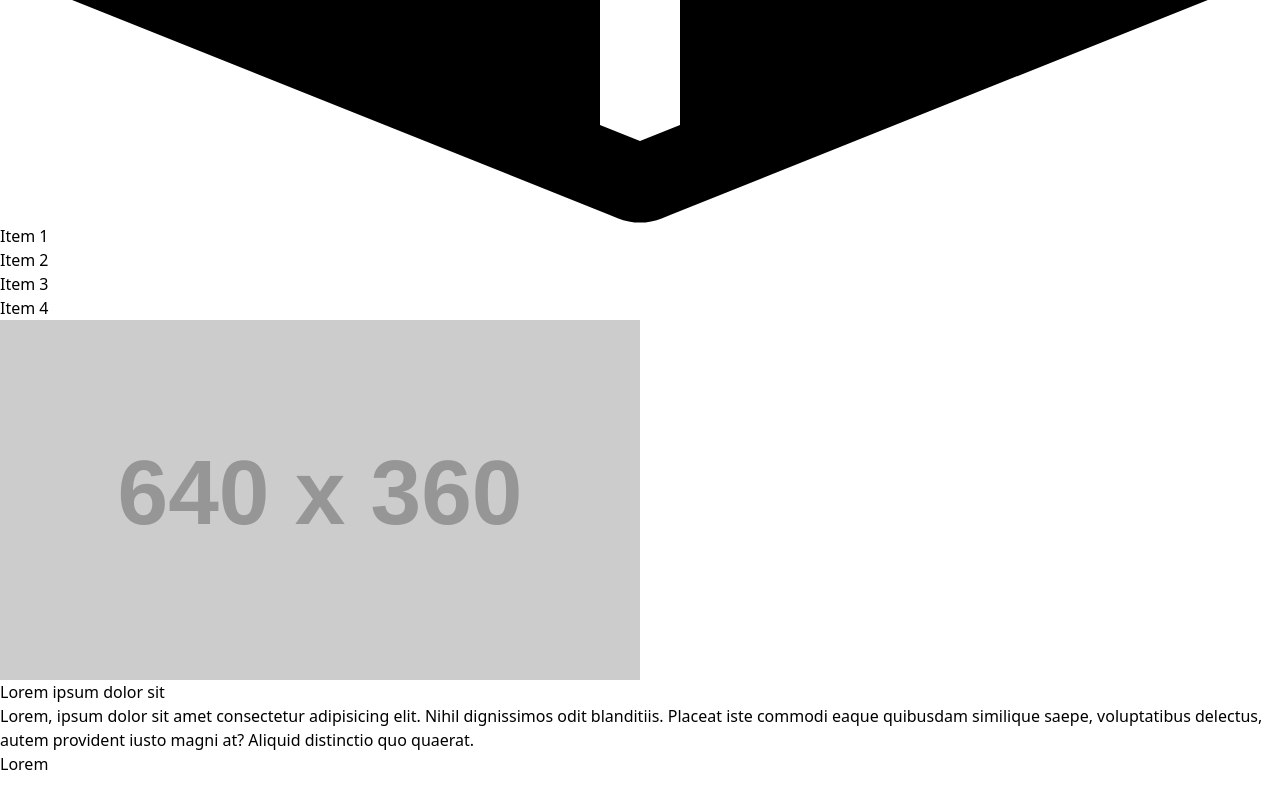
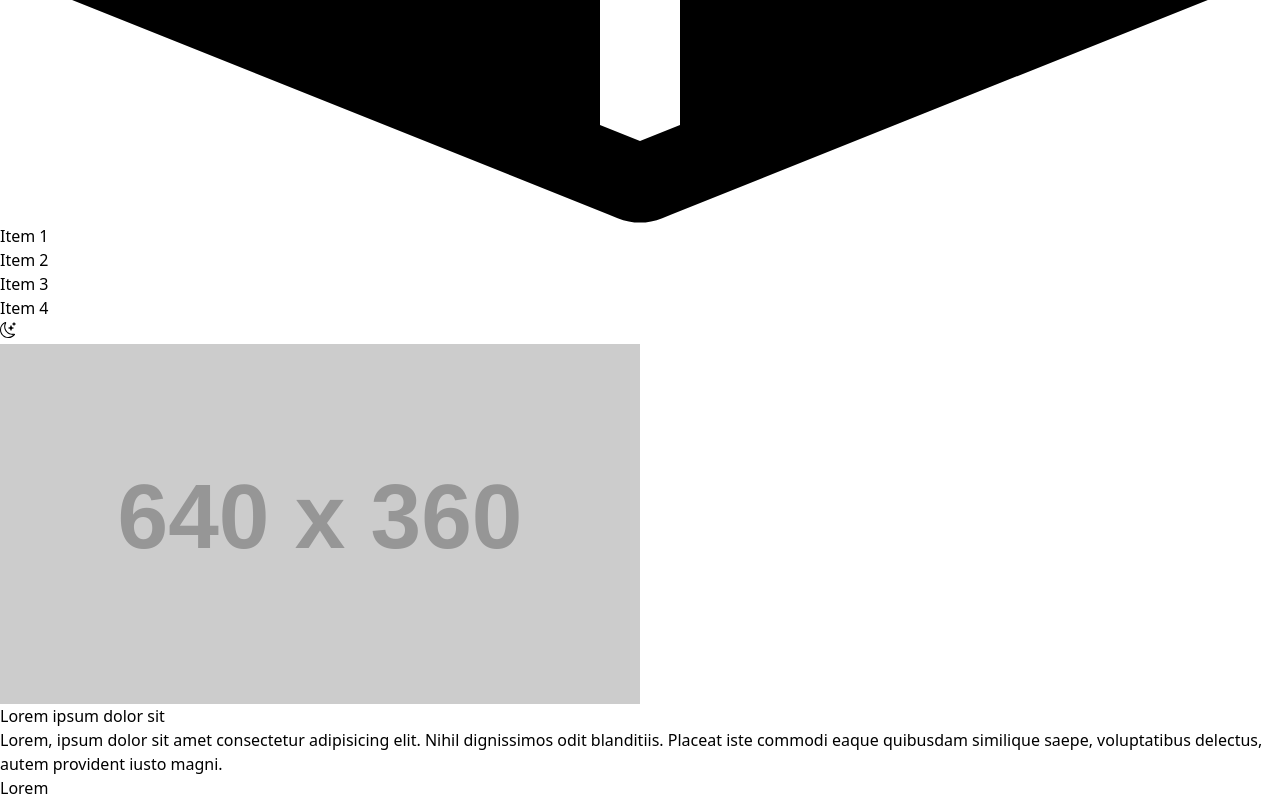
Before and after one commit to soycmramos/react-portfolio, a React (Vite) app: page / in a window 1280 px wide. Shown: the part 1056-1856 px from the top of the page. Before the commit the page ends 1832 px from the top, so only its background shows below. Built offline with nearby package versions, Linux system fonts and the light colour scheme.

Commit message:
Set Layout

```diff
--- a/package.json
+++ b/package.json
@@ -11,7 +11,8 @@
   },
   "dependencies": {
     "react": "^18.2.0",
-    "react-dom": "^18.2.0"
+    "react-dom": "^18.2.0",
+    "react-icons": "^4.9.0"
   },
   "devDependencies": {
     "@types/react": "^18.0.28",
--- a/src/App.jsx
+++ b/src/App.jsx
@@ -1,19 +1,16 @@
 import Header from './components/Header'
-import Nav from './components/Nav'
-import Logo from './components/Logo'
 import Hero from './components/Hero'
+import Layout from './components/Layout/Layout'
+import Footer from './components/Footer'
 
 const App = () => {
   return (
     <>
-      <Header>
-        <Logo />
-        <Nav />
-      </Header>
-      <main>
+      <Header />
+      <Layout>
         <Hero />
-      </main>
-      <footer></footer>
+      </Layout>
+      <Footer />
     </>
   )
 }
--- /dev/null
+++ b/src/components/Footer.jsx
@@ -0,0 +1,6 @@
+const Footer = () => {
+	<>
+	</>
+}
+
+export default Footer
--- a/src/components/Header.jsx
+++ b/src/components/Header.jsx
@@ -1,13 +1,17 @@
-const Header = ({ children }) => {
+import Nav from './Nav'
+import Logo from './Logo'
+
+const Header = () => {
   return (
-    <header className="h-14 bg-white shadow-sm">
+    <header className="h-14 bg-gray-900 shadow-sm">
       <div className="container mx-auto px-4 h-full">
         <div className="flex justify-between items-center h-full">
-          { children }
+          <Logo />
+          <Nav />
         </div>
       </div>
     </header>
-  );
-};
+  )
+}
 
 export default Header
--- a/src/components/Hero.jsx
+++ b/src/components/Hero.jsx
@@ -1,19 +1,19 @@
 const Hero = () => {
   return (
-    <section className="bg-slate-900 py-12">
+    <section className="bg-gray-900 py-12">
       <div className="container mx-auto px-4">
-        <div className="flex flex-col md:flex-row items-center">
+        <div className="flex flex-col md:flex-row-reverse items-center gap-8">
           <img
             src="http://via.placeholder.com/640x360"
             alt="Hero img"
-            className="md:w-1/2 rounded-lg"
+            className="md:w-1/2 rounded-lg "
           />
-          <div className="mt-8 md:w-1/2 md:mt-0 md:ml-10 h-auto">
-            <h2 className="text-white text-3xl font-bold mb-4">Lorem ipsum dolor sit</h2>
-            <p className="text-white mb-8">
-              Lorem, ipsum dolor sit amet consectetur adipisicing elit. Nihil dignissimos odit blanditiis. Placeat iste commodi eaque quibusdam similique saepe, voluptatibus delectus, autem provident iusto magni at? Aliquid distinctio quo quaerat.
+          <div className="md:w-1/2 md:mt-0 flex flex-col gap-4 md:gap-6">
+            <h2 className="text-white font-bold text-3xl lg:text-4xl">Lorem ipsum dolor sit</h2>
+            <p className="text-white">
+              Lorem, ipsum dolor sit amet consectetur adipisicing elit. Nihil dignissimos odit blanditiis. Placeat iste commodi eaque quibusdam similique saepe, voluptatibus delectus, autem provident iusto magni.
             </p>
-            <a href="#" className="inline-block py-2 px-4 rounded bg-white font-bold hover:bg-slate-200 focus:ring focus:ring-slate-500 focus:bg-white transition cursor-pointer">Lorem</a>
+            <a href="#" className="inline-block py-2 px-4 rounded bg-white font-bold hover:bg-slate-200 focus:ring focus:ring-slate-500 focus:bg-white transition cursor-pointer self-start">Lorem</a>
           </div>
         </div>
       </div>
--- /dev/null
+++ b/src/components/Layout/Layout.jsx
@@ -0,0 +1,11 @@
+const Layout = ({ children }) => {
+
+  return (
+    <main>
+      {children}
+    </main>
+  )
+}
+
+
+export default Layout
--- a/src/components/Nav.jsx
+++ b/src/components/Nav.jsx
@@ -1,3 +1,5 @@
+import { BsMoonStars } from 'react-icons/bs'
+
 const Nav = () => {
 	return (
 		<nav>
@@ -9,11 +11,16 @@ const Nav = () => {
 			</label>
 
 			<div className="fixed top-14 inset-0 p-4 w-3/5 sm:w-1/2 bg-white shadow-sm md:shadow-none md:w-auto md:static md:p-0 -translate-x-full md:translate-x-0 transition">
-        <ul className="flex flex-col gap-2 md:flex-row">
-          <li><a href="#" className="block w-full py-2 px-4 rounded hover:bg-slate-100 font-semibold transition">Item 1</a></li>
-          <li><a href="#" className="block w-full py-2 px-4 rounded hover:bg-slate-100 font-semibold transition">Item 2</a></li>
-          <li><a href="#" className="block w-full py-2 px-4 rounded hover:bg-slate-100 font-semibold transition">Item 3</a></li>
-          <li><a href="#" className="block w-full py-2 px-4 rounded hover:bg-slate-100 font-semibold transition">Item 4</a></li>
+				<ul className="flex flex-col gap-2 md:flex-row item">
+					<li><a href="#" className="block w-full h-full py-2 px-4 rounded hover:bg-slate-100 font-semibold transition">Item 1</a></li>
+					<li><a href="#" className="block w-full h-full py-2 px-4 rounded hover:bg-slate-100 font-semibold transition">Item 2</a></li>
+					<li><a href="#" className="block w-full h-full py-2 px-4 rounded hover:bg-slate-100 font-semibold transition">Item 3</a></li>
+					<li><a href="#" className="block w-full h-full py-2 px-4 rounded hover:bg-slate-100 font-semibold transition">Item 4</a></li>
+					<li>
+						<button className='h-full p-3 hover:bg-slate-100 rounded-full transition cursor-pointer'>
+							<BsMoonStars className='w-5 h-5' />
+						</button>
+					</li>
 				</ul>
 			</div>
 		</nav>
--- a/vite.config.js
+++ b/vite.config.js
@@ -3,5 +3,5 @@ import react from '@vitejs/plugin-react-swc'
 
 // https://vitejs.dev/config/
 export default defineConfig({
-  plugins: [react()],
+	plugins: [react()],
 })
```
Also changed, not shown: 2 other files (tests, documents, lock files or other folders). Lines whose indentation alone changed are shown as unchanged.
